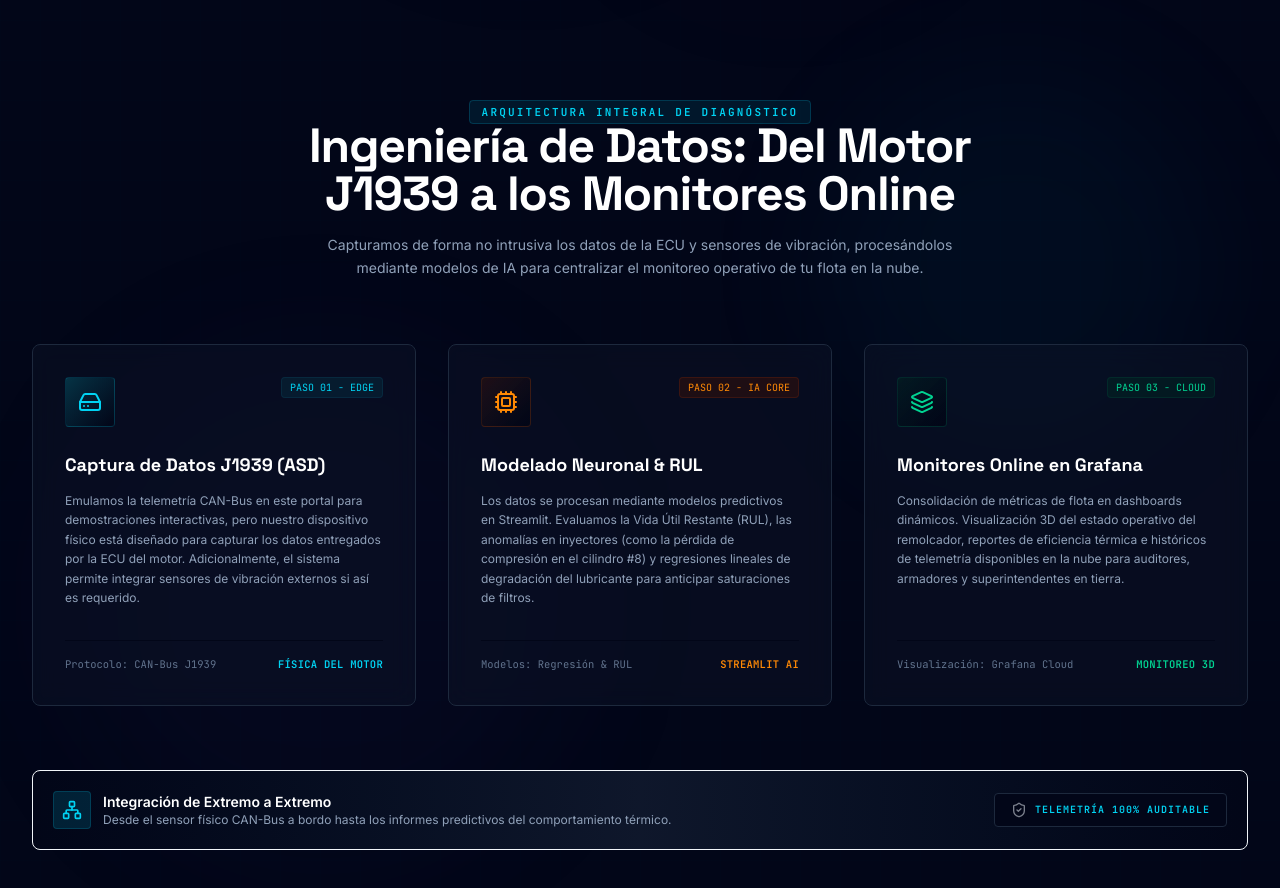
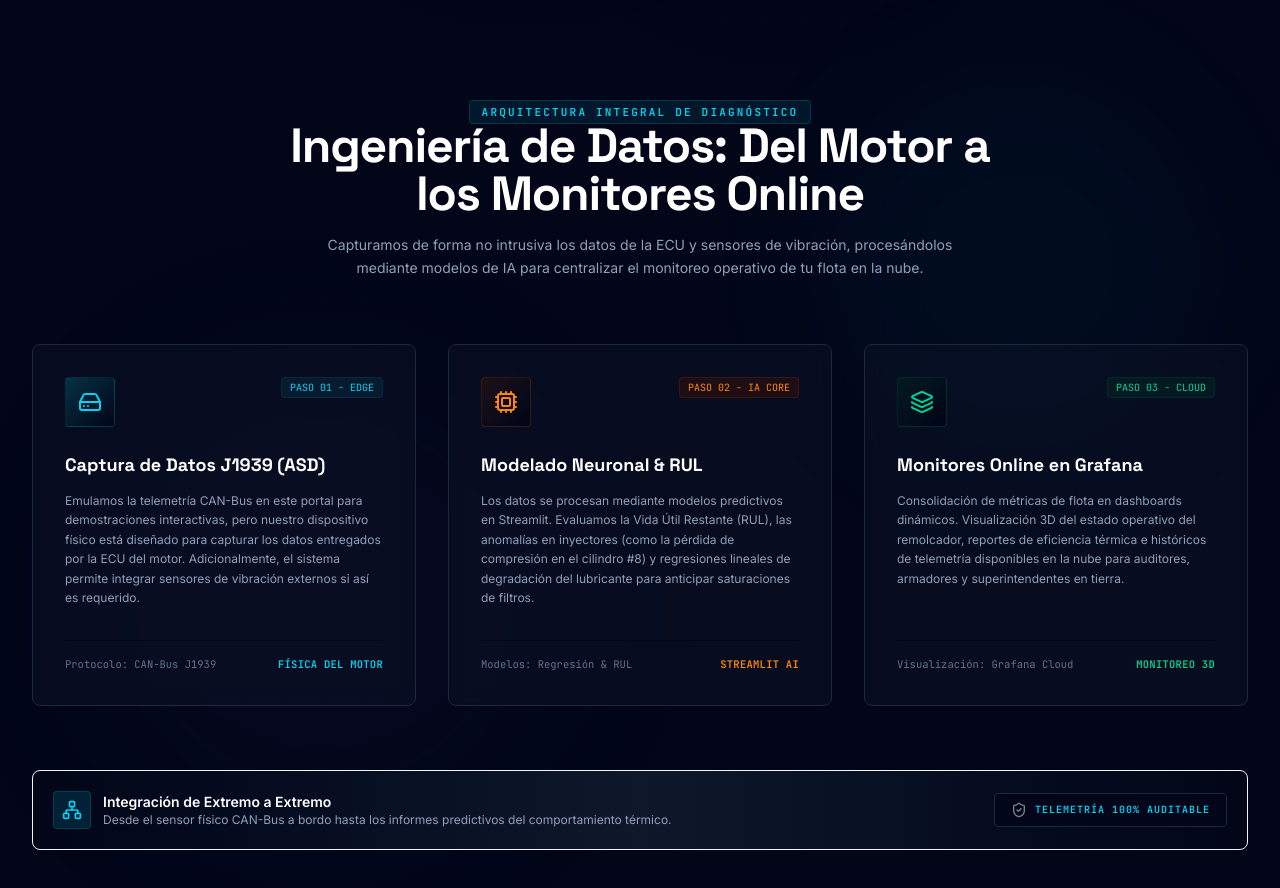
Before and after one commit to alandaf/mant-predictivo-simarp-pagina-inicio, a React (Vite) app: page / in a window 1280 px wide. Shown: the part 2060-2948 px from the top of the page. Built offline with nearby package versions, Linux system fonts and the light colour scheme.

Commit message:
Remove J1939 label from data flow section title

```diff
--- a/src/components/ProblemAndSolution.tsx
+++ b/src/components/ProblemAndSolution.tsx
@@ -117,7 +117,7 @@ export default function ProblemAndSolution() {
               ARQUITECTURA INTEGRAL DE DIAGNÓSTICO
             </span>
             <h2 className="font-display text-3xl lg:text-5xl font-extrabold text-white tracking-tight">
-              Ingeniería de Datos: Del Motor J1939 a los Monitores Online
+              Ingeniería de Datos: Del Motor a los Monitores Online
             </h2>
             <p className="text-slate-400 text-sm leading-relaxed max-w-2xl mx-auto font-sans">
               Capturamos de forma no intrusiva los datos de la ECU y sensores de vibración, procesándolos mediante modelos de IA para centralizar el monitoreo operativo de tu flota en la nube.
```
Also changed, not shown: 2 other files (tests, documents, lock files or other folders).
